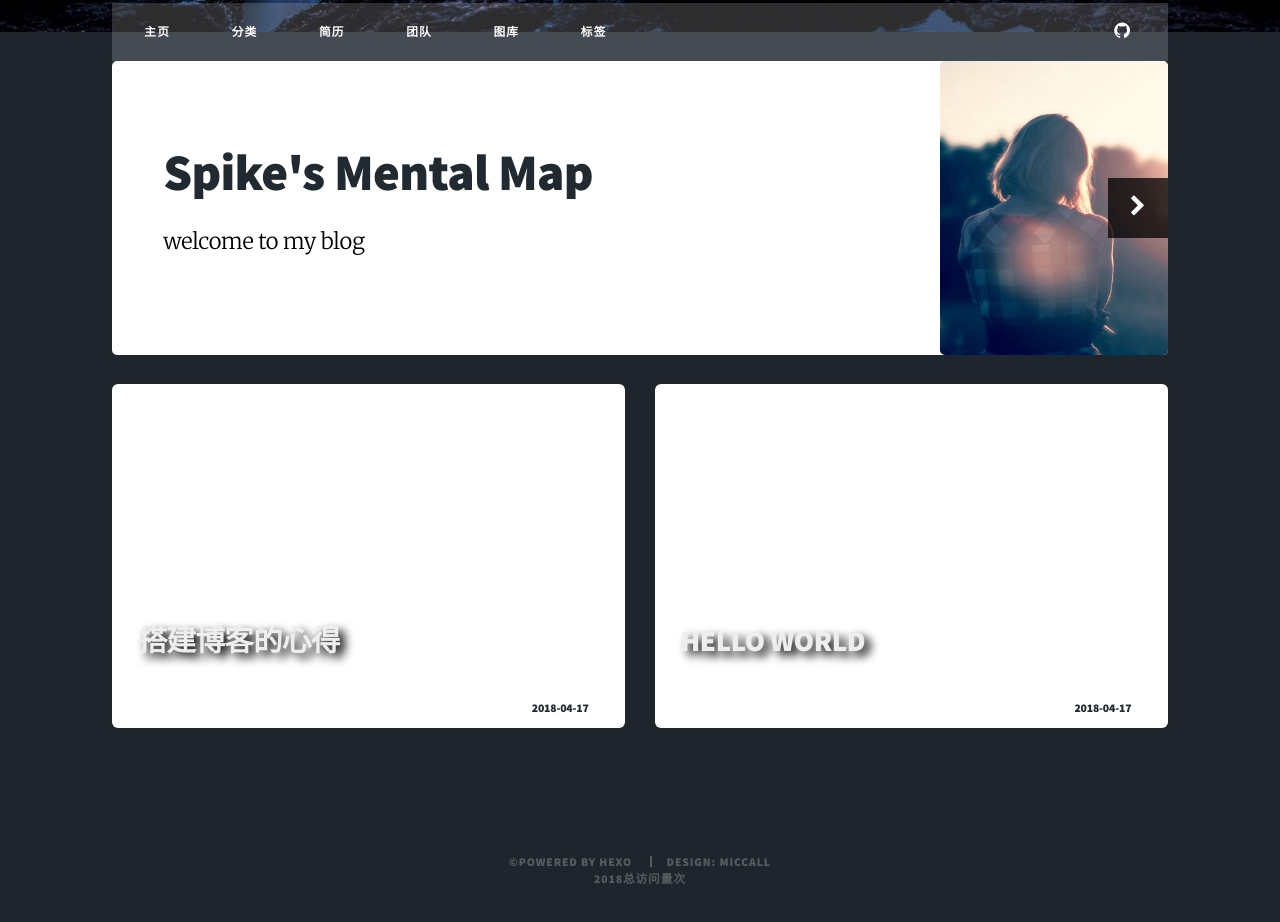
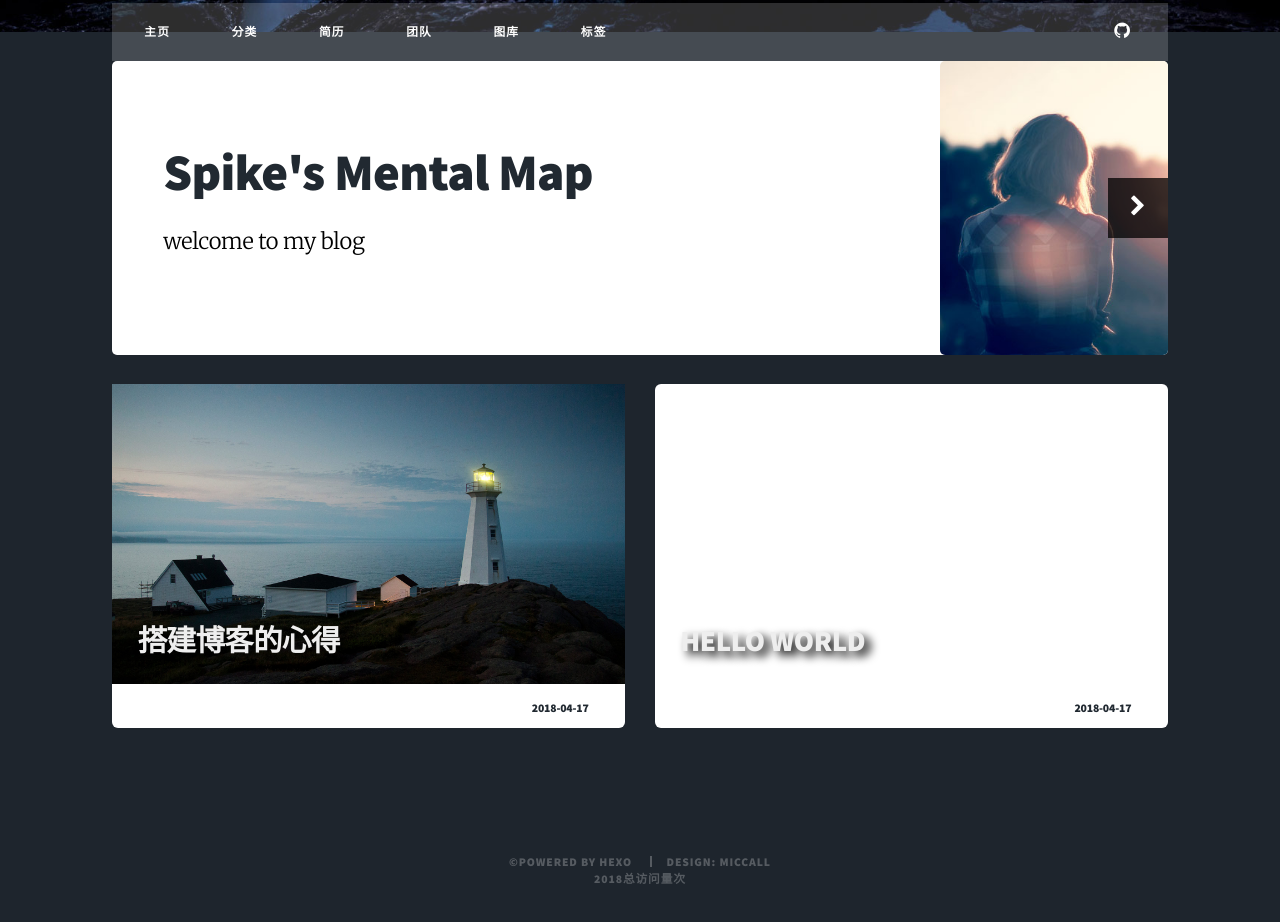
Before and after one commit to spikexie/spikexie.github.io, a plain HTML site: page index.html in a window 1280 px wide. Shown: the part 768-1690 px from the top of the page. Drawn offline with nearby package versions, Linux system fonts and the light colour scheme; some packages are replaced by stand-ins of ours; a script that the page names is missing; files whose address does not match are found by name.

Commit message:
Site updated: 2018-04-17 18:48:34

```diff
--- a/index.html
+++ b/index.html
@@ -173,7 +173,7 @@
                 <div class="6u 12u(narrower)">
                     <section class="link_box special">
                        <a href="/2018/04/17/搭建博客心得/">
-                        <div class="page_title" style="background-image: url(/public/images/thumb/bg.jpeg);background-position: center; background-repeat:no-repeat; background-size:cover;-moz-background-size:cover;">
+                        <div class="page_title" style="background-image: url(/gallery/build.jpeg);background-position: center; background-repeat:no-repeat; background-size:cover;-moz-background-size:cover;">
                             <!--标题-->
                             <h2 class="page_title_text"> 搭建博客的心得 </h2>
                             <!--段落-->
```
Also changed, not shown: 2018/04/17/搭建博客心得/index.html (+1 -1 lines), archives/2018/04/index.html (+1 -1 lines), archives/2018/index.html (+1 -1 lines), archives/index.html (+1 -1 lines), gallery/bg.jpeg (added), gallery/build.jpeg (added).
